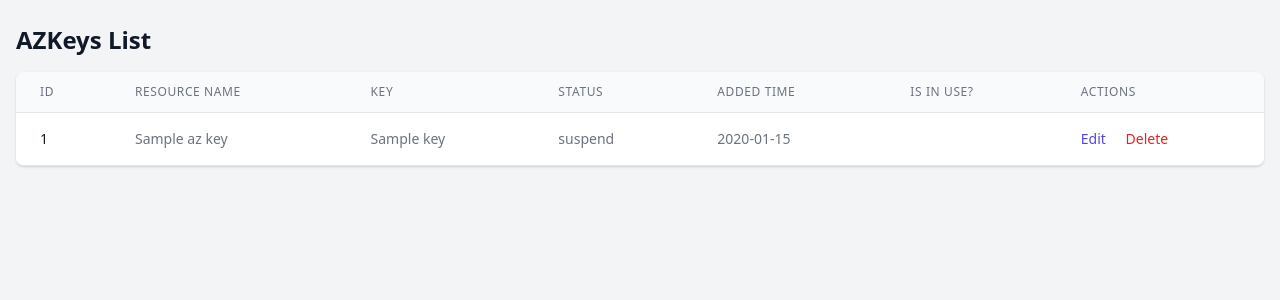
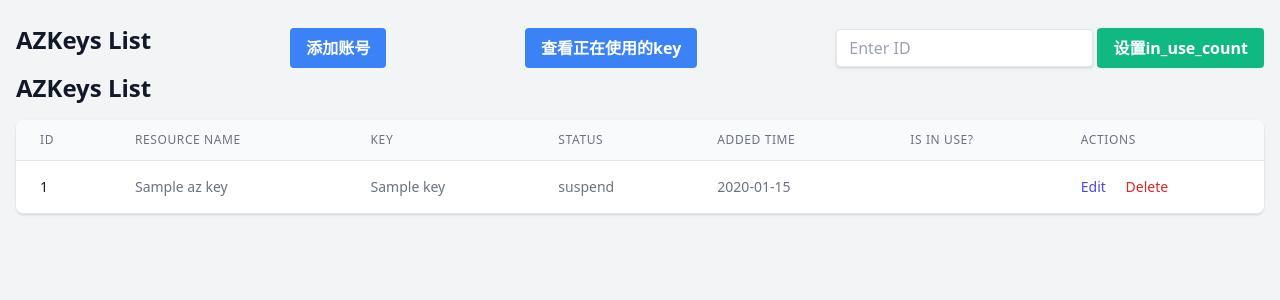
Before and after one commit to luzhipeng728/az_pools, a FastAPI app: template templates/index.html in a window 1280 px wide. Shown: the top 300 px of the page. Run offline with FastAPI, Linux system fonts and the light colour scheme; the template is opened without the code that fills it: most values are stand-ins (such as "Sample title", 1, 10 or a date in 2020).

Commit message:
Initial commit

```diff
--- a/templates/index.html
+++ b/templates/index.html
@@ -9,6 +9,25 @@
 </head>
 <body class="bg-gray-100">
     <div class="container mx-auto px-4 py-6">
+        <div class="flex justify-between items-center">
+            <h1 class="text-2xl font-bold text-gray-900 mb-4">AZKeys List</h1>
+            <!-- 添加账号入口按钮 -->
+            <a href="/az-keys/add-form" class="bg-blue-500 hover:bg-blue-700 text-white font-bold py-2 px-4 rounded">
+                添加账号
+            </a>
+             <!-- View Button -->
+            <a href="/az-keys/normal/0" class="bg-blue-500 hover:bg-blue-700 text-white font-bold py-2 px-4 rounded">
+                查看正在使用的key
+            </a>
+            <!-- Setting Input and Button Wrapper -->
+            <div>
+                <input type="number" placeholder="Enter ID" id="settingValue" class="shadow appearance-none border rounded py-2 px-3 text-gray-700 leading-tight focus:outline-none focus:shadow-outline">
+                <button onclick="setAndView()" class="bg-green-500 hover:bg-green-700 text-white font-bold py-2 px-4 rounded">
+                    设置in_use_count
+                </button>
+            </div>
+        </div>
+
         <h1 class="text-2xl font-bold text-gray-900 mb-4">AZKeys List</h1>
         <div class="flex flex-col">
             <div class="-my-2 overflow-x-auto sm:-mx-6 lg:-mx-8">
@@ -74,5 +93,13 @@
             </div>
         </div>
     </div>
+        <!-- JavaScript部分 -->
+        <script>
+            function setAndView() {
+                var id = document.getElementById("settingValue").value || "0"; //获取输入框的值，如果没有输入，默认为"0"
+                window.location.href = '/az-keys/normal/' + id; //跳转到相应的链接
+            }
+        </script>
 </body>
+
 </html>
```
